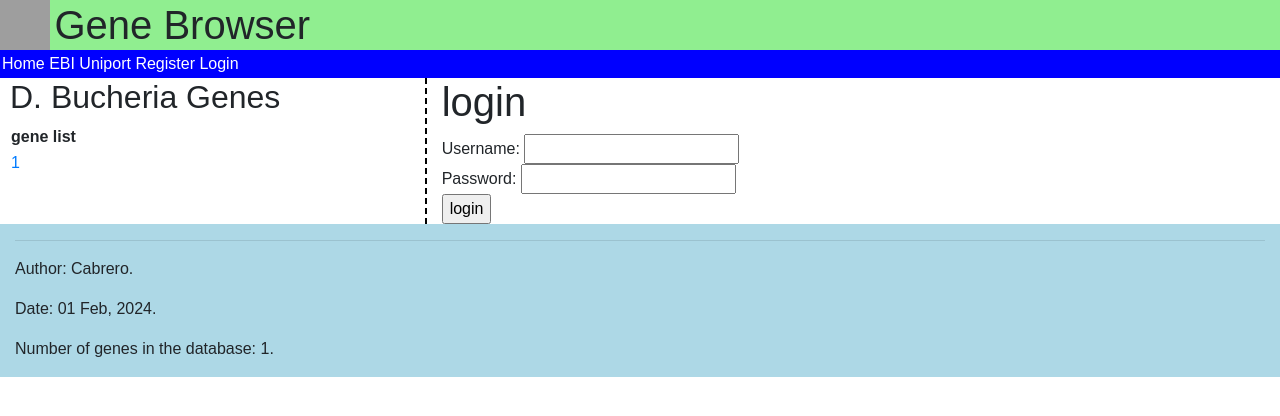
After one commit to yslaoui/django_genomics, a Django app: page /login/ in a window 1280 px wide. The commit adds this page. Shown: the top 416 px of the page. Run offline with Django 3.2, Linux system fonts and the light colour scheme; tables that the repository leaves empty hold one stand-in row (values such as "Sample post"); some libraries are stand-ins or nearby versions; grey boxes are pictures that could not be loaded.

Commit message:
User registration, login and logout

```diff
--- a/genedata/admin.py
+++ b/genedata/admin.py
@@ -30,3 +30,4 @@ admin.site.register(Sequencing, SequencingAdmin)
 admin.site.register(Ec, EcAdmin)
 admin.site.register(Attribute, AttributeAdmin)
 admin.site.register(Product, ProductAdmin)
+admin.site.register(AppUser)
--- a/genedata/models.py
+++ b/genedata/models.py
@@ -1,4 +1,15 @@
 from django.db import models
+from django.contrib.auth.models import User
+
+
+#User
+class AppUser(models.Model):
+    user = models.OneToOneField(User, on_delete=models.CASCADE)
+    organization = models.CharField(max_length=256, null=True, blank=True)
+
+    def __str__(self):
+        return self.user.username
+
 
 class Sequencing(models.Model):
     factory = models.CharField(max_length=256, null=False, blank=False)
--- /dev/null
+++ b/genedata/templates/genedata/login.html
@@ -0,0 +1,15 @@
+{% extends "./base.html"%}
+{% load bootstrap4%}
+
+{% block content %}
+
+<h1>login</h1>
+<form method="post" action="/login/">
+    {% csrf_token %}
+    Username: <input type="text" name = "username"> <br/>
+    Password: <input type="password" name = "password"> <br/>
+    <input type="submit" value="login">
+
+</form>
+
+{% endblock%}
--- a/genedata/templates/genedata/title.html
+++ b/genedata/templates/genedata/title.html
@@ -11,7 +11,13 @@
             <li class="nav-item-active"><a class="nav_link" href="/">Home&nbsp;</a></li>
             <li class="nav-item-active"><a class="nav_link" href="https://www.ebi.ac.uk">EBI&nbsp;</a></li>
             <li class="nav-item-active"><a class="nav_link" href="https://www.uniport.org">Uniport&nbsp;</a></li>
-
+            {% if user.is_authenticated%}
+                <li class="nav-item-active">Hello {{user.username}}</a></li>
+                <li class="nav-item-active"><a class="nav_link" href="../logout/">Logout&nbsp;</a></li>
+                {%else %}
+                <li class="nav-item-active"><a class="nav_link" href="/register">Register&nbsp;</a></li>
+                <li class="nav-item-active"><a class="nav_link" href="/login">Login&nbsp;</a></li>
+            {% endif %}
         </ul>
     </div>
 </nav>
--- a/genedata/urls.py
+++ b/genedata/urls.py
@@ -16,5 +16,10 @@ urlpatterns = [
     path('api/ecs', api.EcList.as_view(), name='ec_list_api'),
     path('api/ec/<int:pk>', api.EcDetail.as_view(), name='ec_detail_api'),
     path('api/list/<str:type>', api.GeneListType.as_view(), name='ec_detail_api'),
-    path('app/', views.spa, name = "spa")
+    path('app/', views.spa, name = "spa"),
+    path('register/', views.register, name='register'),
+    path('login/', views.user_login, name='user_login'),
+    path('logout/', views.user_logout, name='user_logout')
+
+
 ]
--- a/genedata/views.py
+++ b/genedata/views.py
@@ -1,17 +1,74 @@
 from typing import Any, Dict, List
 from django.shortcuts import render
-from django.http import HttpResponseRedirect
+from django.http import HttpResponseRedirect, HttpResponse
 from django.urls import reverse
 from django.views.generic import ListView
 from django.views.generic import DetailView
 from django.views.generic import CreateView
 from django.views.generic import DeleteView
 from django.views.generic import UpdateView
+from django.contrib.auth import authenticate, login, logout
+
 
 from .models import *
 from .forms import *
 
 # Create your views here.
+
+def user_logout(request):
+    logout(request)
+    return HttpResponseRedirect('../')
+
+def register(request):
+    master_genes = Gene.objects.all()
+    registered = False
+    if request.method == 'POST':
+        # Create form instances and pass them request data as argument
+        user_form = UserForm(data = request.POST)
+        profile_form = UserProfileForm(data = request.POST)
+        # Check that user input data is valid
+        if user_form.is_valid() and profile_form.is_valid():
+            # If forms are valid, create a corresponding model instance for them
+            user = user_form.save(commit=False)  # create a new user model instance. commit=False ensures that the new user is not saved in the database yet, because we still need to hash the password
+            user.set_password(user.password) # hash the password
+            user.save() # now in the database and model, the hashed password is saved and commited to the database
+
+            # create an instance of the AppUser model from the form. Assign the user model instance to the Appuser attribute. Add the organisation field if it has been provided bty the user
+            profile = profile_form.save(commit = False)
+            profile.user = user
+            if 'organization' in user_form.data:
+                profile.organization = request.POST['organization']
+            profile.save()
+        else:
+            print(user_form.errors, profile_form.errors)
+
+    else:
+        user_form = UserForm()
+        profile_form = UserProfileForm()
+
+    return render(request, 'genedata/register.html', {'user_form' : user_form,
+                                                      'profile_form' : profile_form,
+                                                      'registered' : registered,
+                                                      'master_genes': master_genes})
+def user_login(request):
+    master_genes = Gene.objects.all()
+    if request.method == 'POST':
+        username = request.POST['username']
+        password = request.POST['username']
+
+        # Check the credentials against the database. If Ok, returns the user model instance. Otherwise return None
+        user = authenticate(username=username, password=password)
+        if user:
+            if user.is_active:
+               login(request, user)
+               return HttpResponseRedirect('../')
+            else:
+                return HttpResponse("Your account is disabled")
+        else:
+            return HttpResponse("Invalid login details supplied")
+    else:
+        return render(request, 'genedata/login.html', {'master_genes': master_genes} )
+
 
 class GeneList(ListView):
     model = Gene
@@ -73,8 +130,6 @@ class GeneCreate(CreateView):
 
 class GeneDelete(DeleteView):
     model = Gene
-    success_url = '/'
-
     def get_context_data(self, **kwargs):
         context = super().get_context_data(**kwargs)
         context['master_genes'] = Gene.objects.all()
```
Also changed, not shown: genedata/forms.py (+18 -0 lines), genedata/templates/genedata/register.html (added, +17 -0 lines), scripts/populate_bioweb.py (+3 -5 lines), genedata/migrations/0005_appuser.py (added).
